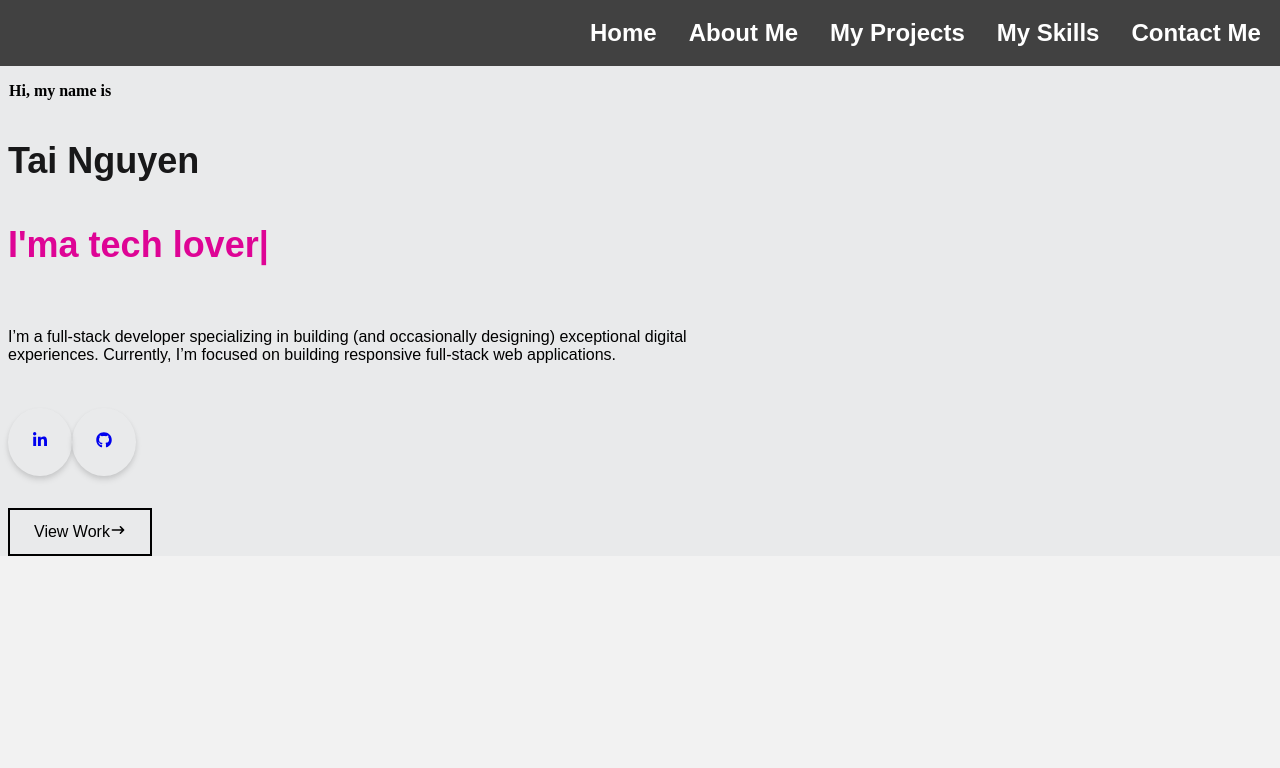
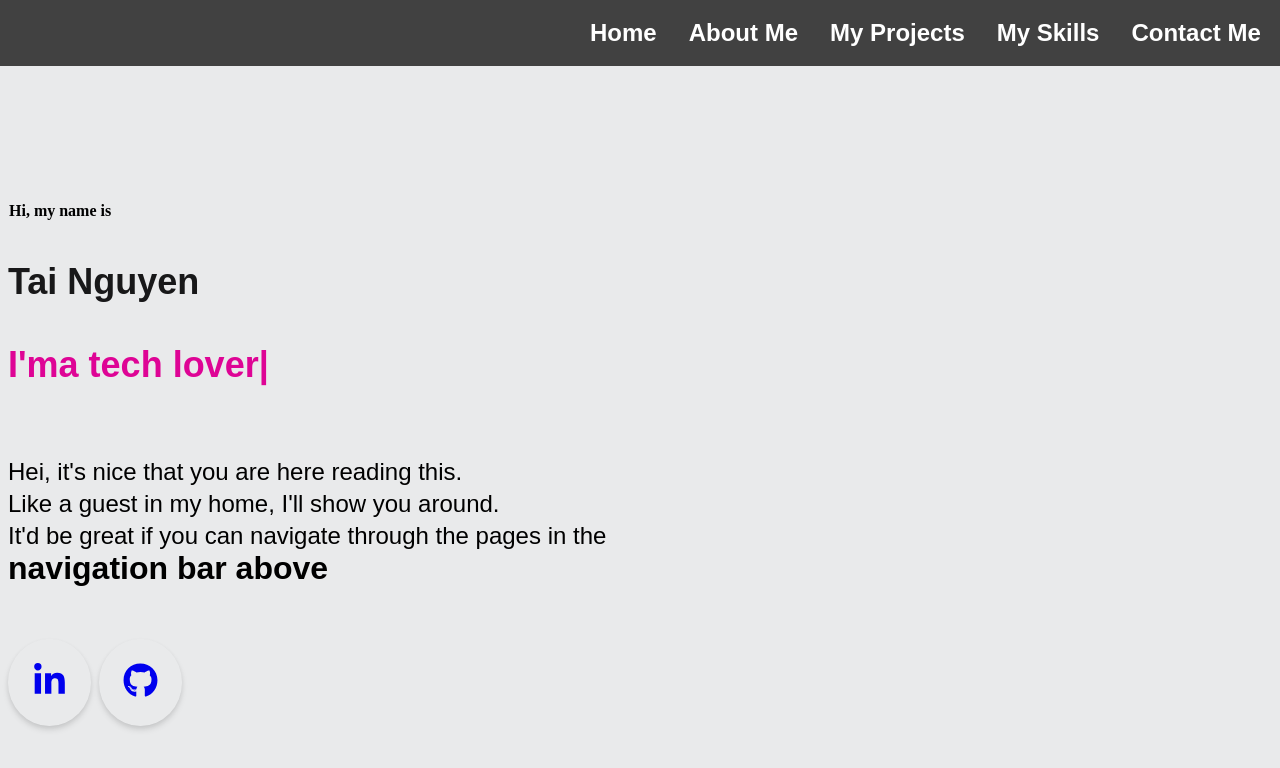
Before and after one commit to TaiNguyen2407/PortFolio, a React (Create React App) app in the folder app/frontend/: page / in a window 1280 px wide. Shown: the top 768 px of the page. Built offline with nearby package versions, Linux system fonts and the light colour scheme.

Commit message:
Feat: Created LogoLink component in Home.tsx. Re-indent Home.tsx code, edit introduction text

```diff
--- /dev/null
+++ b/app/frontend/src/components/LogoLink/LogoLink.css
@@ -0,0 +1,11 @@
+.logo-link-container {
+    margin-right: 0.5rem;
+}
+
+.logo {
+    border-radius: 50%;
+    box-shadow: 0 4px 6px rgba(0, 0, 0, 0.1), 0 2px 4px rgba(0, 0, 0, 0.06);
+    padding: 1.5rem;
+    cursor: pointer;
+    transition: transform 0.3s ease-in-out;
+}
--- /dev/null
+++ b/app/frontend/src/components/LogoLink/LogoLink.tsx
@@ -0,0 +1,25 @@
+import { IconType } from "react-icons";
+import "./LogoLink.css"
+
+interface LogoLinkProps {
+    href: string;
+    className?: string
+    Icon: IconType
+    iconSize?: number
+}
+
+const LogoLink = ({href, className, Icon, iconSize} : LogoLinkProps) => {
+    return (
+        <a
+            href={href}
+            rel="noreferrer"
+            className={className || "logo-link-container"}
+        >
+            <div className="logo">
+                <Icon size={iconSize} />
+            </div>
+        </a>
+    )
+}
+
+export default LogoLink;
--- a/app/frontend/src/pages/Home/Home.css
+++ b/app/frontend/src/pages/Home/Home.css
@@ -1,5 +1,6 @@
 .home {
     width: 100%;
+    height: 100%;
     background-color: #e9eaeb;
 }
 .home-container {
@@ -48,10 +49,16 @@
 }
 
 .home-text-introduction-3 {
+    font-size: 1.5rem;
     color: #000000;
     padding-top: 1rem;
     padding-bottom: 1rem;
     max-width: 700px;
+    line-height: 2rem;
+}
+
+strong {
+    font-size: 2rem;
 }
 
 .logo-container {
@@ -63,36 +70,6 @@
     margin-top: 0.75rem;
 }
 
-.logo {
-    border-radius: 50%;
-    box-shadow: 0 4px 6px rgba(0, 0, 0, 0.1), 0 2px 4px rgba(0, 0, 0, 0.06);
-    padding: 1.5rem;
-    cursor: pointer;
-    transition: transform 0.3s ease-in-out;
-
+.logo:hover {
+    transform: scale(1.2);
 }
-
-.logo:hover {
-    transform: scale(1.1);
-}
-
-.link-container {
-    display: flex;
-    margin-top: 0.25rem;
-}
-
-.link {
-    margin-right: 0.75rem;
-    color: #000000;
-    border: 2px solid #000000;
-    padding: 0.75rem 1.5rem;
-    margin-top: 0.5rem;
-    display: flex;
-    align-items: center;
-    transition: background-color 0.3s, border-color 0.3s;
-}
-
-.link:hover {
-    background-color: #ff66b2;
-    border-color: #ff66b2;
-}
--- a/app/frontend/src/pages/Home/Home.tsx
+++ b/app/frontend/src/pages/Home/Home.tsx
@@ -1,11 +1,9 @@
 import React from 'react';
 
 import { FaLinkedinIn, FaGithub } from 'react-icons/fa';
-import { BsFillPersonLinesFill } from 'react-icons/bs';
-import { HiArrowNarrowRight } from 'react-icons/hi';
-import { Link } from "react-scroll";
 import "./Home.css"
 import { TypeAnimation } from 'react-type-animation';
+import LogoLink from '../../components/LogoLink/LogoLink';
 
 
 const YourComponent: React.FC = () => {
@@ -35,42 +33,19 @@ const YourComponent: React.FC = () => {
                 />
             </h2>
             <p className="home-text-introduction-3">
-          I’m a full-stack developer specializing in building (and occasionally
-          designing) exceptional digital experiences. Currently, I’m focused on
-          building responsive full-stack web applications.
+                Hei, it's nice that you are here reading this. <br />
+                Like a guest in my home, I'll show you around. <br />
+                It'd be great if you can navigate through the pages in the <strong>navigation bar above</strong>
             </p>
-
             <div className="logo-container">
-          <a
-            href="https://www.linkedin.com/in/tai-nguyen-173625169/"
-            rel="noreferrer"
-          >
-            <div className="logo">
-              <FaLinkedinIn />
-            </div>
-          </a>
-          <a href="https://github.com/TaiNguyen2407" rel="noreferrer">
-            <div className="logo">
-              <FaGithub />
-            </div>
-          </a>
-        </div>
-
-        <div className="link-container">
-          <Link
-            activeClass="active"
-            to="portfolio"
-            spy={true}
-            smooth={true}
-            offset={-70}
-            duration={1500}
-            className="link"
-          >
-            View Work
-            <span className="group-hover:rotate-90 duration-300">
-              <HiArrowNarrowRight className="ml-3 " />
-            </span>
-          </Link>
+                <LogoLink
+                    href={'https://www.linkedin.com/in/tai-nguyen-173625169/'}
+                    Icon={FaLinkedinIn}
+                    iconSize={35}/>
+                <LogoLink
+                    href={'https://github.com/TaiNguyen2407'}
+                    Icon={FaGithub}
+                    iconSize={35}/>
             </div>
         </div>
     </div>
```
Lines whose indentation alone changed are shown as unchanged.
